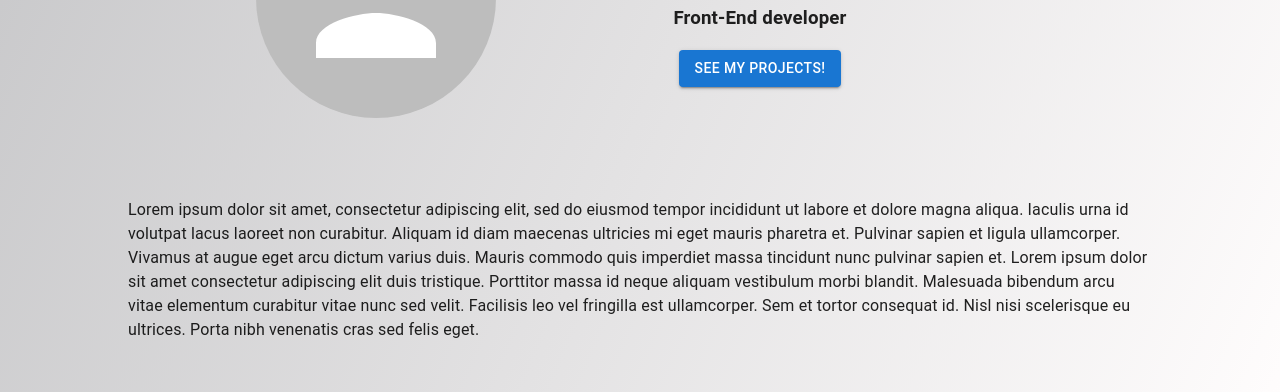
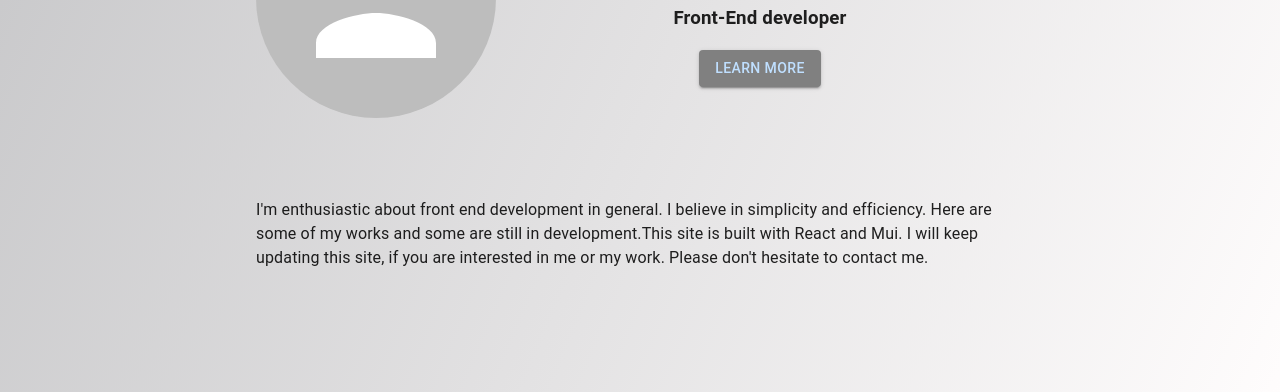
Before and after one commit to YuxiaoWang519/ywportfolio-React-, a React (Create React App) app: page /Home in a window 1280 px wide. Shown: the part 266-658 px from the top of the page. Built offline with nearby package versions, Linux system fonts and the light colour scheme.

Commit message:
minor changes

```diff
--- a/src/App.js
+++ b/src/App.js
@@ -5,7 +5,7 @@ import { BrowserRouter, Link, Routes, Route, Navigate } from "react-router-dom";
 import Home from "./views/Home";
 import Projects from "./views/projects/Projects";
 import WhatsApp from "./views/projects/WhatsAppRedesign";
-
+import AboutMe from "./views/AboutMe";
 function App() {
   return (
     <Routes>
@@ -13,6 +13,7 @@ function App() {
       <Route path="/Home" element={<Home />}></Route>
       <Route path="/Projects" element={<Projects />}></Route>
       <Route path="/Projects/WhatsApp" element={<WhatsApp />}></Route>
+      <Route path="/AboutMe" element={<AboutMe />}></Route>
     </Routes>
   );
 }
--- a/src/styles/SideMenu.css
+++ b/src/styles/SideMenu.css
@@ -29,3 +29,15 @@
 .welcome:hover {
   cursor: pointer;
 }
+.introBtn {
+  align-self: center;
+  background-color: bisque;
+  border-radius: 50px;
+  font-size: 3vh;
+  width: 12vw;
+  height: 4vh;
+  color: aqua;
+}
+.introBtn:hover {
+  cursor: pointer;
+}
--- /dev/null
+++ b/src/views/AboutMe.js
@@ -0,0 +1,15 @@
+import { Container } from "@mui/material";
+import { Box } from "@mui/system";
+import React from "react";
+
+function AboutMe() {
+  return (
+    <>
+      <Container>
+        <Box>this is about me page , do it later</Box>
+      </Container>
+    </>
+  );
+}
+
+export default AboutMe;
--- a/src/views/HomeIntro.js
+++ b/src/views/HomeIntro.js
@@ -13,8 +13,16 @@ import {
   Navigate,
   useNavigate,
 } from "react-router-dom";
+import { hover } from "@testing-library/user-event/dist/hover";
 
 function HomeIntro() {
+  const btnEffect = {
+    color: "yellow",
+    ":hover": {
+      color: "red",
+    },
+  };
+
   let navigate = useNavigate();
   const toProjects = () => {
     navigate("/Projects");
@@ -55,16 +63,27 @@ function HomeIntro() {
           <h3>Front-End developer</h3>
           <Button
             onClick={toProjects}
-            sx={{ alignSelf: "center" }}
+            sx={{
+              alignSelf: "center",
+              background: "grey",
+              color: " #bfdfff ",
+            }}
             variant="contained"
+            color="success"
           >
-            See my projects!
+            Learn More
           </Button>
+          {/* <button className="introBtn">Learn More</button> */}
         </div>
       </Stack>
-      <Box sx={{ mx: "10%" }}>
+      <Box sx={{ mx: "20%" }}>
         <Typography>
-          Lorem ipsum dolor sit amet, consectetur adipiscing elit, sed do
+          I'm enthusiastic about front end development in general. I believe in
+          simplicity and efficiency. Here are some of my works and some are
+          still in development.This site is built with React and Mui. I will
+          keep updating this site, if you are interested in me or my work.
+          Please don't hesitate to contact me.
+          {/* Lorem ipsum dolor sit amet, consectetur adipiscing elit, sed do
           eiusmod tempor incididunt ut labore et dolore magna aliqua. Iaculis
           urna id volutpat lacus laoreet non curabitur. Aliquam id diam maecenas
           ultricies mi eget mauris pharetra et. Pulvinar sapien et ligula
@@ -75,7 +94,7 @@ function HomeIntro() {
           bibendum arcu vitae elementum curabitur vitae nunc sed velit.
           Facilisis leo vel fringilla est ullamcorper. Sem et tortor consequat
           id. Nisl nisi scelerisque eu ultrices. Porta nibh venenatis cras sed
-          felis eget.
+          felis eget. */}
         </Typography>
       </Box>
     </Paper>
--- a/src/views/YWFooter.js
+++ b/src/views/YWFooter.js
@@ -34,6 +34,9 @@ function YWFooter() {
       </IconButton>
     </>
   );
+  let date = new Date();
+
+  console.log(date.toString());
   return (
     <>
       <Grid container spacing={2}>
@@ -71,6 +74,9 @@ function YWFooter() {
             </Tooltip>
           </Stack>
         </Grid>
+        <Grid item xs={12}>
+          <p> &copy; Yuxiao Wang {date.toString()} </p>
+        </Grid>
       </Grid>
       <Snackbar
         open={clipBoard}
```
